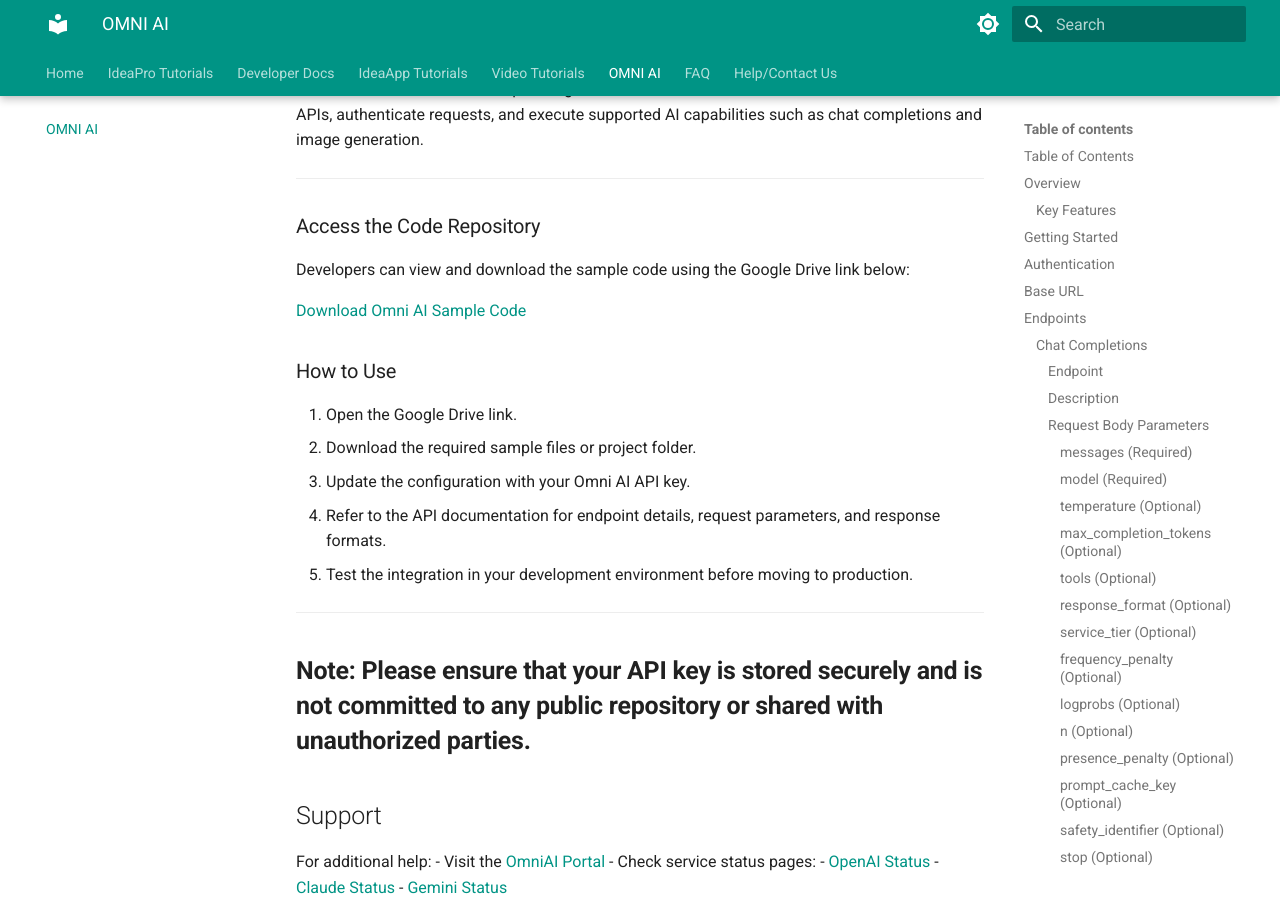
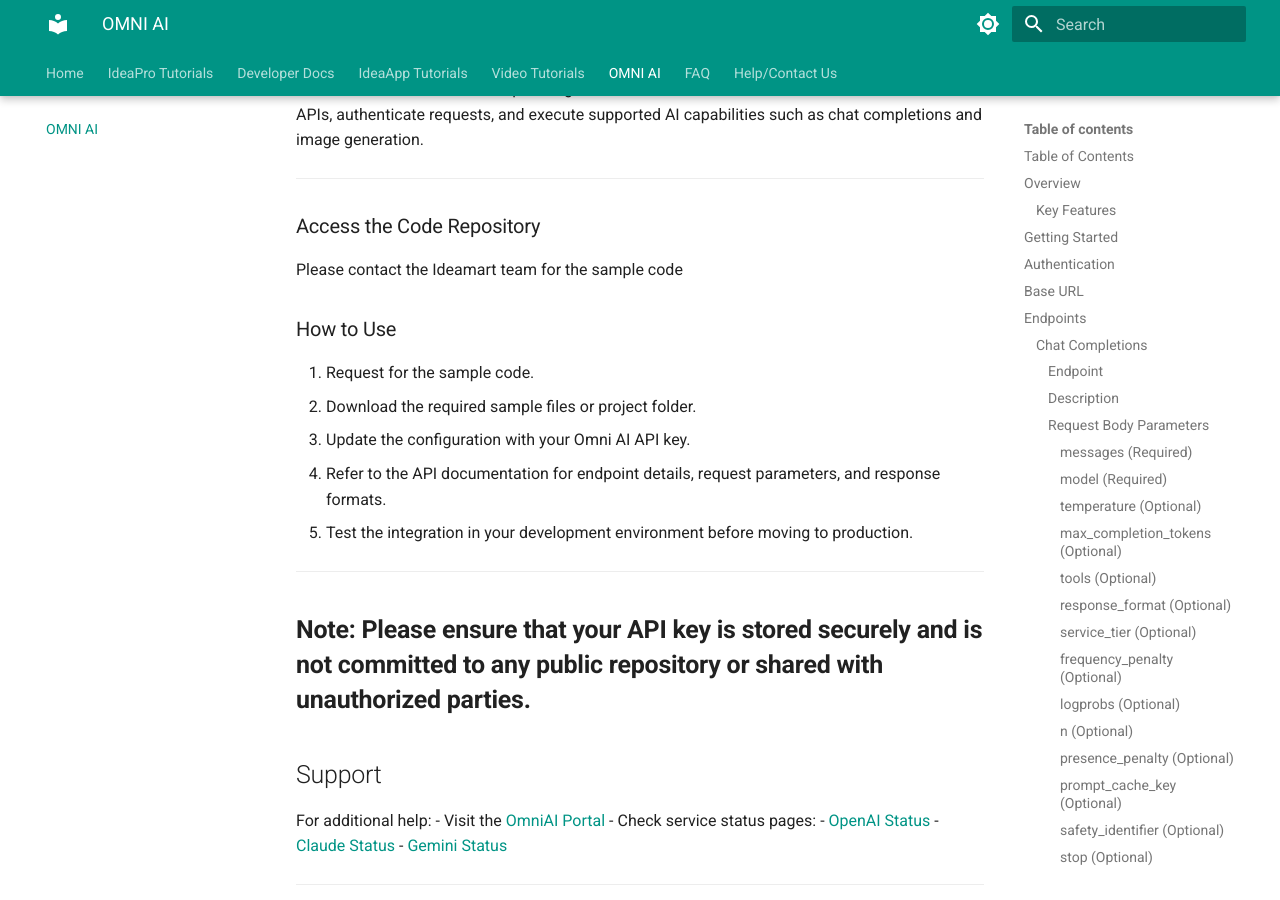
Before and after one commit to ideabizmart/Docs-Ideamart-v2, an MkDocs documentation site: the page built from docs/omni-ai.md, in a window 1280 px wide and 900 px high, scrolled down 14252 px. Built offline with MkDocs 1.6.1 and Material for MkDocs 9.7.7, drawn with Linux system fonts in a browser that asks for light colours.

Commit message:
Update omni-ai.md

```diff
--- a/docs/omni-ai.md
+++ b/docs/omni-ai.md
@@ -521,13 +521,11 @@ These resources include example integrations that demonstrate how to connect wit
 ---
 ### Access the Code Repository
 
-Developers can view and download the sample code using the Google Drive link below:
-
-[Download Omni AI Sample Code](downloads/omni-ai-sample-code.zip)
+Please contact the Ideamart team for the sample code
 
 ### How to Use
 
-1. Open the Google Drive link.
+1. Request for the sample code.
 2. Download the required sample files or project folder.
 3. Update the configuration with your Omni AI API key.
 4. Refer to the API documentation for endpoint details, request parameters, and response formats.
```
